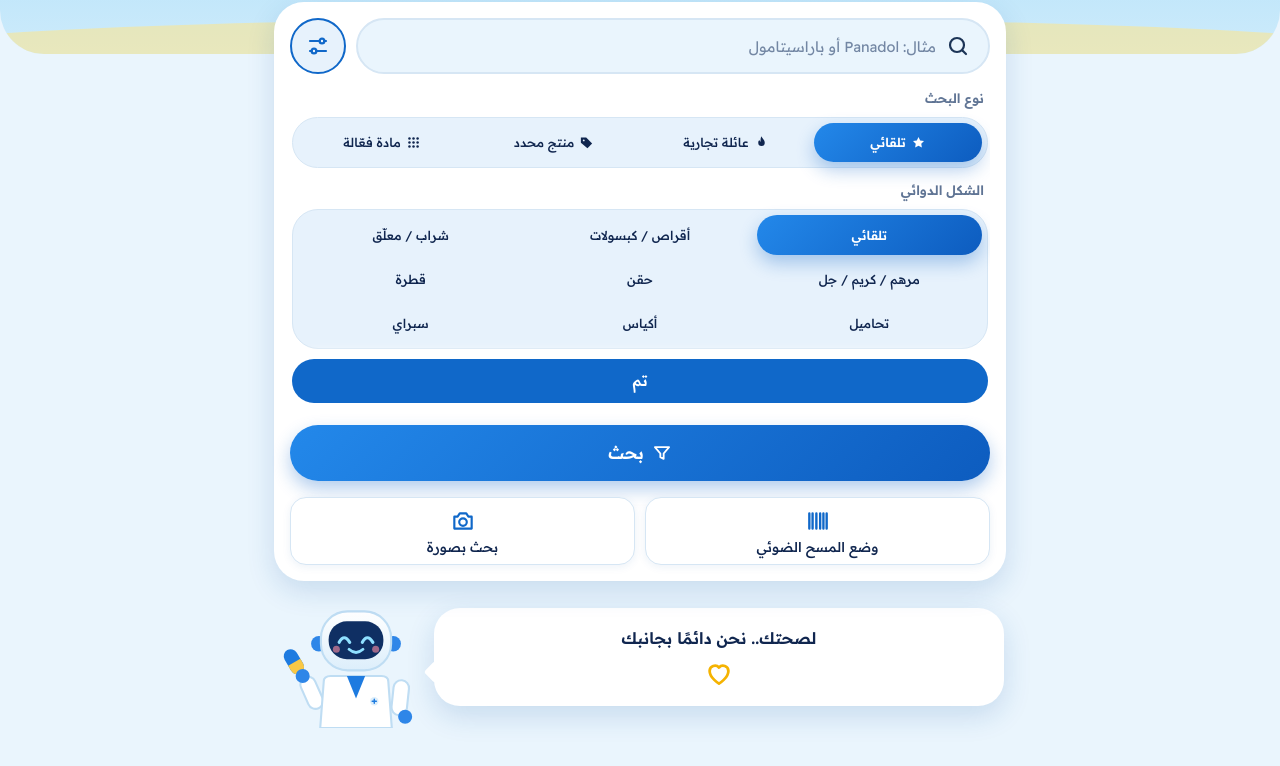
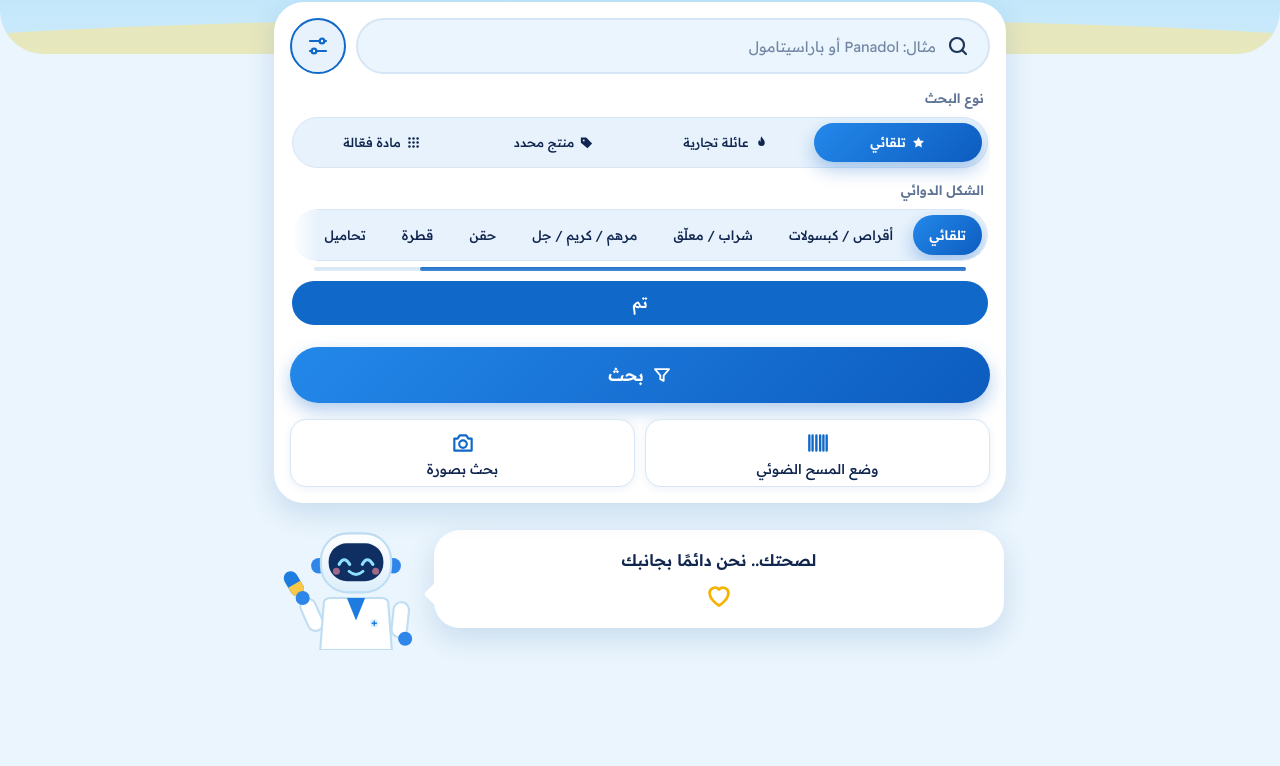
Before and after one commit to m7ilx05-boop/drug-search-fixed, a plain HTML site: page index.html in a window 1280 px wide. Both pictures are taken after a click on the button "إعدادات البحث: نوع البحث والشكل الدوائي". Shown: the part 160-926 px from the top of the page. After the commit the page ends 850 px from the top, so only its background shows below. Drawn offline with Linux system fonts and the light colour scheme.

Commit message:
Dosage form: single scrollable pill row with position bar and edge fades

```diff
--- a/dosage-filter.js
+++ b/dosage-filter.js
@@ -22,7 +22,29 @@ const btn = $("ffBtn"), strip = $("forms"), note = $("ffnote");
 // القائمة: فوق "نوع البحث" (الراديوهات اتنقلت هنا من الفورم)، وتحتها "الشكل الدوائي"، وزرار "تم" في الآخر
 strip.append(el("div", "set-h", "الشكل الدوائي"));
 const formsBox = el("div", "set-forms"); formsBox.setAttribute("role", "radiogroup"); formsBox.setAttribute("aria-label", "الشكل الدوائي");
-strip.append(formsBox);
+// صف واحد بيتحرّك يمين وشمال. تحته شريط صغير بيبيّن مكانك من باقي الاختيارات، وبيبهت الطرف اللي فيه اختيارات مخبية
+const formsWrap = el("div", "set-formswrap");
+const track = el("div", "set-track"); track.setAttribute("aria-hidden", "true");
+const thumb = el("div", "set-thumb"); track.append(thumb);
+formsWrap.append(formsBox, track);
+strip.append(formsWrap);
+function syncScroll() {
+  const max = formsBox.scrollWidth - formsBox.clientWidth;
+  if (formsBox.clientWidth === 0) return; // القايمة مقفولة
+  const more = max > 2;
+  track.hidden = !more;
+  if (!more) { formsBox.style.setProperty("--fl", "0px"); formsBox.style.setProperty("--fr", "0px"); return; }
+  const rtl = getComputedStyle(formsBox).direction === "rtl";
+  const pos = Math.min(Math.max(Math.abs(formsBox.scrollLeft), 0), max); // المسافة من أول القايمة (يمين في العربي)
+  const w = Math.max(track.clientWidth * (formsBox.clientWidth / formsBox.scrollWidth), 28);
+  thumb.style.width = w + "px";
+  thumb.style.insetInlineStart = (pos / max) * (track.clientWidth - w) + "px";
+  const startMore = pos > 2, endMore = pos < max - 2;       // start = أول القايمة، end = آخرها
+  formsBox.style.setProperty(rtl ? "--fr" : "--fl", startMore ? "26px" : "0px");
+  formsBox.style.setProperty(rtl ? "--fl" : "--fr", endMore ? "26px" : "0px");
+}
+formsBox.addEventListener("scroll", syncScroll, { passive: true });
+if (window.ResizeObserver) new ResizeObserver(syncScroll).observe(formsBox); else window.addEventListener("resize", syncScroll);
 FORMS.forEach((f, i) => {
   const b = el("button", null, f.label); b.type = "button"; b.dataset.id = f.id;
   b.setAttribute("role", "radio"); b.setAttribute("aria-checked", i === 0 ? "true" : "false");
@@ -40,7 +62,10 @@ function syncDot() {
   if (window.__ff && f) parts.push("الشكل الدوائي: " + f.label);
   btn.title = parts.join(" · ");
 }
-function setOpen(open) { strip.hidden = !open; btn.setAttribute("aria-expanded", open ? "true" : "false"); }
+function setOpen(open) {
+  strip.hidden = !open; btn.setAttribute("aria-expanded", open ? "true" : "false");
+  if (open) requestAnimationFrame(() => { const on = formsBox.querySelector("[aria-checked=true]"); if (on) on.scrollIntoView({ inline: "nearest", block: "nearest" }); syncScroll(); });
+}
 btn.addEventListener("click", () => setOpen(strip.hidden));
 done.addEventListener("click", () => setOpen(false));
 strip.addEventListener("change", syncDot); // تغيير نوع البحث
@@ -48,6 +73,7 @@ strip.addEventListener("click", (e) => {
   const b = e.target.closest("button[data-id]"); if (!b) return;
   window.__ff = b.dataset.id;
   formsBox.querySelectorAll("button").forEach((x) => x.setAttribute("aria-checked", x === b ? "true" : "false"));
+  b.scrollIntoView({ inline: "nearest", block: "nearest", behavior: "smooth" });
   syncDot();
   clearNote();
 });
--- a/style.css
+++ b/style.css
@@ -524,11 +524,16 @@ body[data-view=home] #imgbox{display:none}
 .forms{max-height:min(60vh,470px);gap:6px}
 .forms .set-h{margin:6px 4px 0;font-size:13px;font-weight:600;color:var(--muted)}
 .forms .set-h:first-child{margin-top:0}
-/* الشكل الدوائي: نفس شكل نوع البحث (شريط بحبوب)، بس 3 في الصف عشان الاختيارات 9 */
-.forms .set-forms{display:grid;grid-template-columns:repeat(3,1fr);gap:4px;margin:2px 0 0;background:var(--soft);border:1px solid var(--line);border-radius:26px;padding:5px}
-.forms .set-forms button{justify-content:center;width:auto;min-height:40px;padding:8px 4px;text-align:center;border:0;background:transparent;border-radius:999px;font-size:12.5px;font-weight:500;line-height:1.3;transition:background .15s,color .15s}
+/* الشكل الدوائي: صف واحد بحبوب زي نوع البحث، بيتحرّك يمين وشمال، وتحته شريط بيبيّن مكانك */
+.forms .set-formswrap{display:flex;flex-direction:column;gap:6px;margin:2px 0 0}
+.forms .set-forms{display:flex;flex-direction:row;gap:4px;overflow-x:auto;overflow-y:hidden;scroll-snap-type:x proximity;-webkit-overflow-scrolling:touch;scrollbar-width:none;overscroll-behavior-x:contain;background:var(--soft);border:1px solid var(--line);border-radius:999px;padding:5px;--fl:0px;--fr:0px;-webkit-mask-image:linear-gradient(to right,transparent 0,#000 var(--fl),#000 calc(100% - var(--fr)),transparent 100%);mask-image:linear-gradient(to right,transparent 0,#000 var(--fl),#000 calc(100% - var(--fr)),transparent 100%)}
+.forms .set-forms::-webkit-scrollbar{display:none}
+.forms .set-forms button{flex:none;scroll-snap-align:center;justify-content:center;width:auto;min-height:40px;padding:0 16px;text-align:center;white-space:nowrap;border:0;background:transparent;border-radius:999px;font-size:13px;font-weight:500;line-height:1.3;transition:background .15s,color .15s}
 .forms .set-forms button[aria-checked=true]{background:var(--grad);color:#fff;font-weight:600;box-shadow:var(--grad-shadow)}
 .forms .set-forms button[aria-checked=true]::after{content:none}
+.forms .set-track{position:relative;height:4px;margin:0 22px;border-radius:999px;background:var(--line)}
+.forms .set-track[hidden]{display:none}
+.forms .set-thumb{position:absolute;top:0;height:100%;border-radius:999px;background:var(--accent);transition:inset-inline-start .08s linear}
 /* نوع البحث: شريط واحد بـ4 اختيارات (زي ما كان) بس جوه قايمة الإعدادات في نفس مكانه */
 .forms .types{display:grid;grid-template-columns:repeat(4,1fr);gap:4px;margin:2px 0 0;background:var(--soft);border:1px solid var(--line);border-radius:999px;padding:5px}
 .forms .types label{--tag-hole:var(--soft);position:relative;display:flex;align-items:center;justify-content:center;gap:5px;width:auto;min-height:0;padding:11px 2px;text-align:center;border-radius:999px;border:0;background:transparent;color:var(--ink);cursor:pointer;font-size:12.5px;font-weight:500;line-height:1.3;white-space:nowrap;transition:background .15s,color .15s}
```
